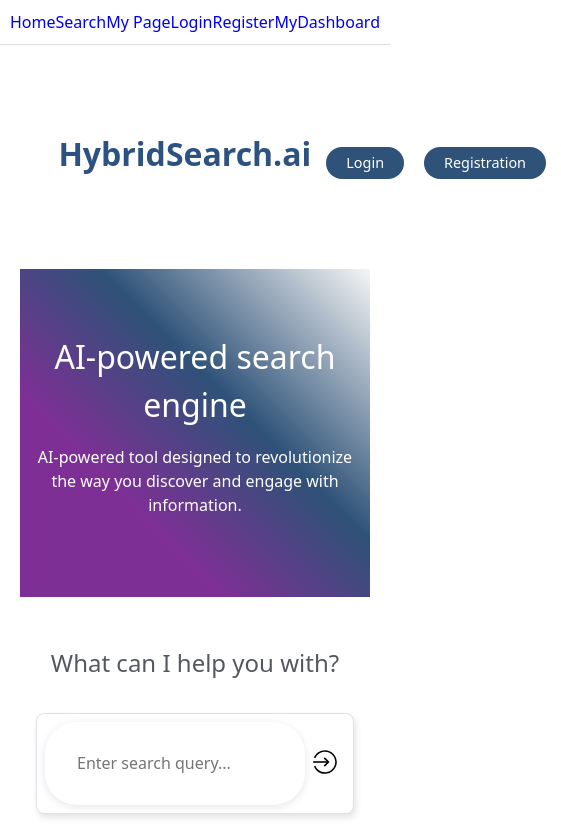
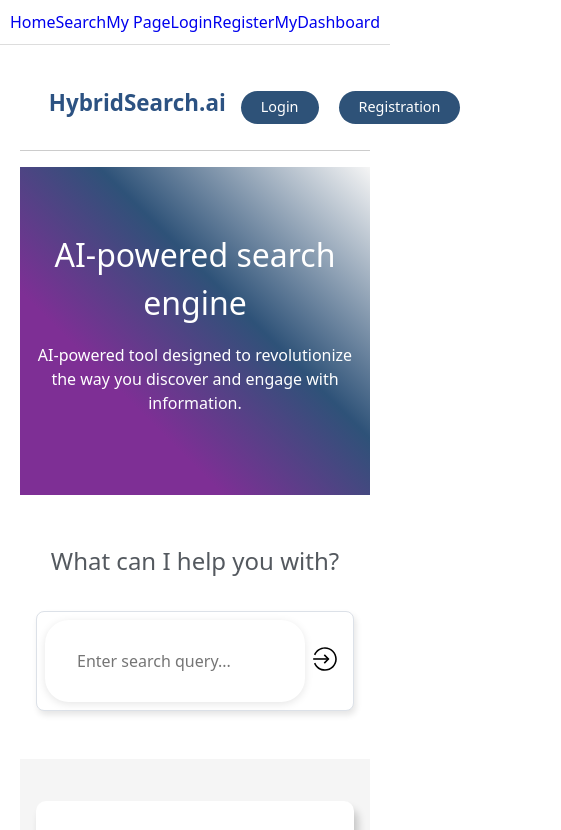
Before and after one commit to Hussein-Ali-Shamarti/Bachelor-SearchMotor, a React (Create React App) app in the folder frontend/: page / in a window 390 px wide. Shown: the top 830 px of the page, 561 px wide, since content can reach past the window. Built offline with nearby package versions, Linux system fonts and the light colour scheme.

Commit message:
Make site-header sticky on mobile with a compact logo and search layout

```diff
--- a/frontend/src/assets/styles/HeaderMyDashboard.css
+++ b/frontend/src/assets/styles/HeaderMyDashboard.css
@@ -63,3 +63,42 @@
   outline: none;
   box-shadow: 0 2px 10px rgba(0, 0, 0, 0.15);
 }
+
+/* sticky site-header i mobilview */
+
+@media screen and (max-width: 600px) {
+  .site-header {
+    position: sticky;
+    top: 0;
+    z-index: 999;
+    background: white;
+    padding: 1rem 0.5rem;
+    border-bottom: 1px solid #ccc;
+  }
+
+  .logo-container {
+    flex-direction: row;
+    justify-content: center;
+    gap: 0.3rem;
+    margin-bottom: 0.5rem;
+  }
+
+  .logo-container img {
+    height: 2rem; /* mindre logo */
+  }
+
+  .logo-container h1 {
+    font-size: 1.4rem;
+  }
+
+  .search-bar-wrapper {
+    padding: 0;
+    margin-top: 0.2rem;
+  }
+
+  .search-input {
+    padding: 0.6rem 1rem;
+    font-size: 0.95rem;
+    border-radius: 1.5rem;
+  }
+}
--- a/frontend/src/assets/styles/MyDashboard.css
+++ b/frontend/src/assets/styles/MyDashboard.css
@@ -309,3 +309,5 @@
     display: none !important;
   }
 }
+
+/* searchbar og controll panel er sticky ved mobilview */
```
